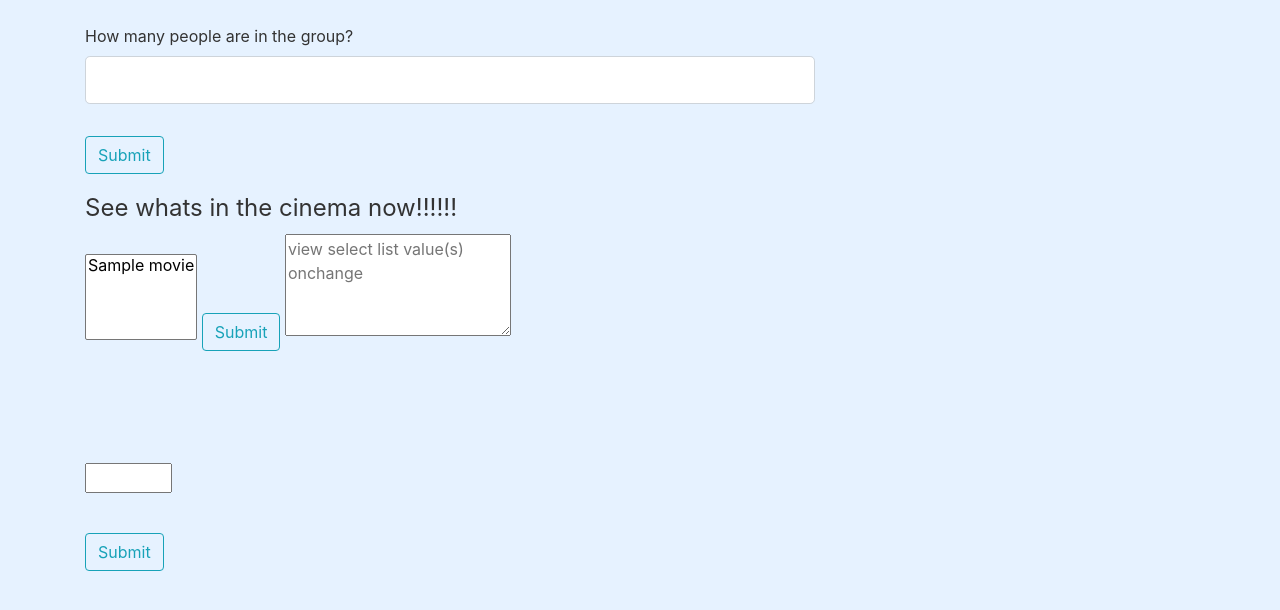
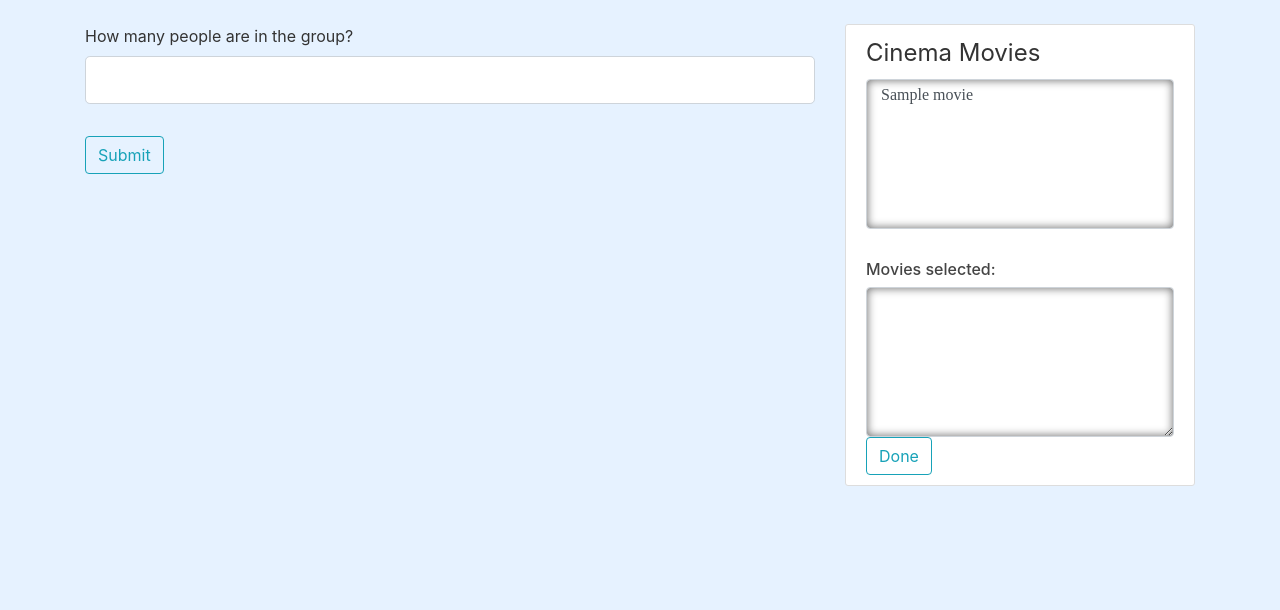
Before and after one commit to lambrose/Final-Year-Project, a Flask app: template loop/templates/group.html in a window 1280 px wide. Shown: the part 56-666 px from the top of the page. Run offline with Flask 2, Linux system fonts and the light colour scheme; tables that the repository leaves empty hold one stand-in row (values such as "Sample post"); the template is opened without the code that fills it: values that come from a table or form of the project are taken from there, most other values are stand-ins (such as "Sample title", 1, 10 or a date in 2020); parts of the project's set-up code (start-up, migrations or seed data) failed here and were passed over; some libraries are stand-ins or nearby versions.

Commit message:
Updating group features and fixing bugs

```diff
--- a/loop/__init__.py
+++ b/loop/__init__.py
@@ -4,8 +4,8 @@ from flask_bcrypt import Bcrypt
 from flask_login import LoginManager
 
 app = Flask(__name__)
-app.config['SECRET_KEY'] = ''
-app.config['SQLALCHEMY_DATABASE_URI'] = ""
+app.config['SECRET_KEY'] = 'dbb33057a46d3a750dec01c24dfabbc0'
+app.config['SQLALCHEMY_DATABASE_URI'] = "mysql+pymysql://mydb3378al:jo6gal@mysql1.it.nuigalway.ie/mydb3378"
 db = SQLAlchemy(app)
 bcrypt = Bcrypt(app)
 login_manager = LoginManager(app)
--- a/loop/forms.py
+++ b/loop/forms.py
@@ -1,5 +1,6 @@
 from flask_wtf import FlaskForm
 from wtforms import StringField, PasswordField, SubmitField, BooleanField, IntegerField
+from wtforms.widgets import html5
 from wtforms.validators import DataRequired, Length, Email, EqualTo, ValidationError
 from loop.models import Users
 
@@ -31,5 +32,6 @@ class LoginForm(FlaskForm):
 
 
 class GroupForm(FlaskForm):
-    amount = IntegerField('How many people are in the group?', validators=[DataRequired()])
+    amount = IntegerField('How many people are in the group?', widget=html5.NumberInput(min=2, max=10),
+                          validators=[DataRequired()])
     submit = SubmitField('Submit')
--- a/loop/static/main.css
+++ b/loop/static/main.css
@@ -8,7 +8,7 @@ h1, h2, h3, h4, h5, h6 {
   color: #444444;
 }
 
-.bg-steel {
+.nb-colour {
   background-color: #000000;
 }
 
@@ -24,7 +24,7 @@ h1, h2, h3, h4, h5, h6 {
   font-weight: 500;
 }
 
-.content-section {
+.sidebar-section {
   background: #ffffff;
   padding: 10px 20px;
   border: 1px solid #dddddd;
@@ -36,37 +36,33 @@ h1, h2, h3, h4, h5, h6 {
   background-color: #000000;
 }
 
-.article-title {
-  color: #444444;
+.movie_title, .class_number {
+  width: 15%;
+  padding: 12px 20px;
+  margin: 8px 0;
+  display: inline-block;
+  border: 1px solid #ccc;
+  border-radius: 4px;
+  box-sizing: border-box;
 }
 
-a.article-title:hover {
-  color: #428bca;
-  text-decoration: none;
+.text_area_title
+{
+    padding-top: 10%;
 }
 
-.article-content {
-  white-space: pre-line;
+select, textarea
+{
+    height:150px;
+    width:300px;
+    font-family:normal;
+    background-color:#e6ffff;
+    color:#fffff;
+    -webkit-appearance:none;
+    box-shadow:inset 0 0 10px 0 rgba(0,0,0,0.6);
 }
 
-.article-metadata {
-  padding-bottom: 1px;
-  margin-bottom: 4px;
-  border-bottom: 1px solid #e3e3e3
+select option:hover
+{
+  color: #80bdff;
 }
-
-.article-metadata a:hover {
-  color: #333;
-  text-decoration: none;
-}
-
-.article-svg {
-  width: 25px;
-  height: 25px;
-  vertical-align: middle;
-}
-
-
-.account-heading {
-  font-size: 2.5rem;
-}
--- a/loop/templates/group.html
+++ b/loop/templates/group.html
@@ -23,130 +23,147 @@
             </div>
         </form>
 
-    {% if number %}
-    <form action="#" method="post" id="demoForm" class="demoForm">
-    <fieldset>
-        <legend>See whats in the cinema now!!!!!!</legend>
-
-        <p>
-            <select name="demoSel[]" id="demoSel" size="4" multiple>
-                      {% for movie in cinema %}
-                        <option value="{{movie}}">{{movie}}</option>
-                      {% endfor %}
-            </select>
-            <input type="submit" value="Submit" class="btn btn-outline-info"/>
-            <textarea name="display" id="display" placeholder="view select list value(s) onchange" cols="20" rows="4" readonly></textarea>
-        </p>
-
-    </fieldset>
-</form>
-
-    <br><br><br><br>
-
-    <form class="form-group" id="myForm" name="passdata" action="/group_recommendation" method="post"></form>
-    <br>
-    <button class="btn btn-outline-info" type="submit" form="myForm">Submit</button>
+    <div id='movies_to_be_rated'></div>
+    <form class="form-group" id="ratings_form" action="/group_recommendation" method="post"></form>
+    <button class="btn btn-outline-info" type="submit" id="submit_rating" form="ratings_form">Submit</button>
 
     <script>
-      // arguments: reference to select list, callback function (optional)
-    function getSelectedOptions(sel, fn) {
-    var opts = [], opt;
+    document.getElementById('submit_rating').style.visibility = 'hidden';
 
-    // loop through options in select list
-    for (var i=0, len=sel.options.length; i<len; i++) {
-        opt = sel.options[i];
-
-        // check if selected
-        if ( opt.selected ) {
-            // add to array of option elements to return from this function
-                console.log(opts.length);
-                if(opts.length < {{number}}){
-                opts.push(opt);
-
-            // invoke optional callback function if provided
-            if (fn) {
-                fn(opt);
-            }}
+    var selection = 0;
+    function movies_selected()
+    {
+      if (selection == 0)
+      {
+          var movies_picked = 'Users:\n' + document.getElementById("display").value;
+          var movies = movies_picked.split('\n');
+          if(movies[1] != "")
+          {
+              for(var index=0; index<movies.length; index++)
+              {
+                var movie = movies[index].replace("'", "");
+                document.getElementById('movies_to_be_rated').innerHTML=
+                document.getElementById('movies_to_be_rated').innerHTML+"<input class='form-control movie_title' type='text' value='"+movie+"' readonly>";
+              }
+              movie_ratings(movies.length)
+              document.getElementById('submit_rating').style.visibility = 'visible';
+              document.getElementById("options_selected").value="Reset";
+              selection++;
+          }
+       }
+       else
+       {
+           location.reload();
        }
     }
 
-    // return array containing references to selected option elements
-    return opts;
-}
-
-// example callback function (selected options passed one by one)
-function callback(opt) {
-    // display in textarea for this example
-    var display = document.getElementById('display');
-    display.innerHTML += opt.value + ', ';
-
-}
-
-// anonymous function onchange for select list with id demoSel
-document.getElementById('demoSel').onchange = function(e) {
-    // get reference to display textarea
-    var display = document.getElementById('display');
-    display.innerHTML = ''; // reset
-
-    // callback fn handles selected options
-    getSelectedOptions(this, callback);
-
-    // remove ', ' at end of string
-    var str = display.innerHTML.slice(0, -2);
-    display.innerHTML = str;
-};
-
-document.getElementById('demoForm').onsubmit = function(e) {
-    // reference to select list using this keyword and form elements collection
-    // no callback function used this time
-    var opts = getSelectedOptions( this.elements['demoSel[]'] );
-
-    alert( 'The number of options selected is: ' + opts.length ); //  number of selected options
-
-    return false; // don't return online form
-};
-    </script>
-
-    <script>
-        window.onload = function()
+    function movie_ratings(size)
     {
-            var counter = 0
-            var form = document.getElementById("myForm");
-            for(var i=0; i<{{number}}*{{number}}; i++)
+        var counter = 0;
+        var user_id = 1;
+        var form = document.getElementById("ratings_form");
+        for(var index=0; index<{{group_size}}*size + 1; index++)
         {
             var input = document.createElement('input');
             input.type = 'number';
-                input.name = 'myInput_' + i;
-                input.id = 'myInput_' + i;
-                input.class = 'form-control'
+            input.name = 'myInput_' + index;
+            input.id = 'myInput_' + index;
+            input.className = 'form-control class_number'
             input.min = 1;
             input.max = 10;
             input.required = true
-                if(counter<{{number}})
+            if(index%size == 0)
+            {
+                 input.type = 'text';
+                 input.readOnly = true;
+                 input.value = "User "+user_id++;
+            }
+            if(counter<size)
             {
                 form.appendChild(input);
                 counter++;
              }
              else
              {
-                     l_break = document.createElement("br");
                  linebreak = document.createElement("br");
-                     form.appendChild(l_break);
                  form.appendChild(linebreak);
                  form.appendChild(input);
                  counter = 1
              }
+              if(index == {{group_size}}*size)
+             {
+                 input.type = "hidden";
+                 input.value = document.getElementById("display").value;
+             }
         }
     };
 </script>
+{% endblock content %}
 
+{% block sidebar %}
+    <legend>Cinema Movies</legend>
+    {% if group_size %}
+    <form id="cinema_form">
+    <fieldset>
+        <select class="form-control" id="cinema_id" multiple>
+                  {% for movie in cinema %}
+                    <option value="{{movie}}">{{movie}}</option>
+                  {% endfor %}
+        </select>
+        <h6 class="text_area_title">Movies selected:</h6>
+        <textarea class="form-control" id="display" required onkeypress="return false;"></textarea>
+        <input type="submit" onclick="movies_selected()" value="Done" id="options_selected" class="btn btn-outline-info"/>
+    </fieldset>
+    </form>
+
+    <script>
+        if (document.getElementById('cinema_id').options.length == 0)
+        {
+            document.getElementById("display").value = "There are no movies in the cinema at the moment.";
+            document.getElementById('options_selected').style.visibility = 'hidden';
+        }
+          // reference to select list and callback function
+        function getSelected(select, fn) {
+            var options_selected = [], option_selected;
+            // loop through options in select list
+            for (var i=0, len=select.options.length; i<len; i++) {
+                option_selected = select.options[i];
+                // check if selected
+                if ( option_selected.selected ) {
+                    // add to array of option elements to return from this function
+                        if(options_selected.length < {{group_size}}){
+                        options_selected.push(option_selected);
+                    // invoke optional callback function if provided
+                    if (fn) {
+                        fn(option_selected);
+                    }}
+                }
+            }
+            // return array containing references to selected option elements
+            return options_selected;
+           }
+        // example callback function (selected options passed one by one)
+        function callback(option_selected)
+            {
+                // display in textarea for this example
+                var display = document.getElementById('display');
+                display.innerHTML += option_selected.value + '\n';
+                }
+                // anonymous function onchange for select list with id cinema_id
+            document.getElementById('cinema_id').onchange = function(e)
+            {
+                // get reference to display textarea
+                var display = document.getElementById('display');
+                display.innerHTML = ''; // reset
+                // callback fn handles selected options
+                getSelected(this, callback);
+                var str = display.innerHTML.slice(0, -1);
+                display.innerHTML = str;
+            };
+            document.getElementById('cinema_form').onsubmit = function(e)
+            {
+                return false; // don't return online form
+            };
+    </script>
 {% endif %}
-
-<!--    <select id="cinema" onchange="myFunction()">-->
-<!--      <option value="Option" selected>Option</option>-->
-<!--      {% for movie in cinema %}-->
-<!--        <option value="{{movie}}">{{movie}}</option>-->
-<!--      {% endfor %}-->
-<!--    </select>-->
-
-{% endblock content %}
+{% endblock sidebar %}
--- a/loop/templates/group_recommendation.html
+++ b/loop/templates/group_recommendation.html
@@ -1,5 +1,5 @@
 {% extends "layout.html" %}
 {% block content %}
-<p class="article-content">{{ input_values }}</p>
+<p class="article-content">{{ movie }}</p>
 
 {% endblock content %}
--- a/loop/templates/layout.html
+++ b/loop/templates/layout.html
@@ -18,7 +18,7 @@
 </head>
 <body>
     <header class="site-header">
-      <nav class="navbar navbar-expand-md navbar-dark bg-steel fixed-top">
+      <nav class="navbar navbar-expand-md navbar-dark nb-colour fixed-top">
         <div class="container">
           <a class="navbar-brand mr-4" href="/">Loop</a>
           <button class="navbar-toggler" type="button" data-toggle="collapse" data-target="#navbarToggle" aria-controls="navbarToggle" aria-expanded="false" aria-label="Toggle navigation">
@@ -63,10 +63,13 @@
           {% endwith %}
           {% block content %}{% endblock %}
         </div>
+          <div class="col-md-4">
+              <div class="sidebar-section">
+                  {% block sidebar %}{% endblock %}
+              </div>
+          </div>
       </div>
     </main>
-
-
     <!-- Optional JavaScript -->
     <!-- jQuery first, then Popper.js, then Bootstrap JS -->
     <script src="https://code.jquery.com/jquery-3.2.1.slim.min.js" integrity="sha384-KJ3o2DKtIkvYIK3UENzmM7KCkRr/rE9/Qpg6aAZGJwFDMVNA/GpGFF93hXpG5KkN" crossorigin="anonymous"></script>
--- a/requirements.txt
+++ b/requirements.txt
@@ -5,3 +5,4 @@ Flask-SQLAlchemy==2.4.1
 PyMySQL==0.9.3
 Flask-Bcrypt==0.7.1
 Flask-Login==0.4.1
+numpy==1.17.4
```
Also changed, not shown: loop/additive_utilitarian.py (deleted, +0 -20 lines), loop/algorithm.py (added, +41 -0 lines), loop/group_algorithm/additive_utilitarian.py (added, +16 -0 lines), loop/group_algorithm/multiplicative_utilitarian.py (added, +19 -0 lines), loop/routes.py (+16 -16 lines), loop/group_algorithm/__init__.py (added). Lines whose indentation alone changed are shown as unchanged.
